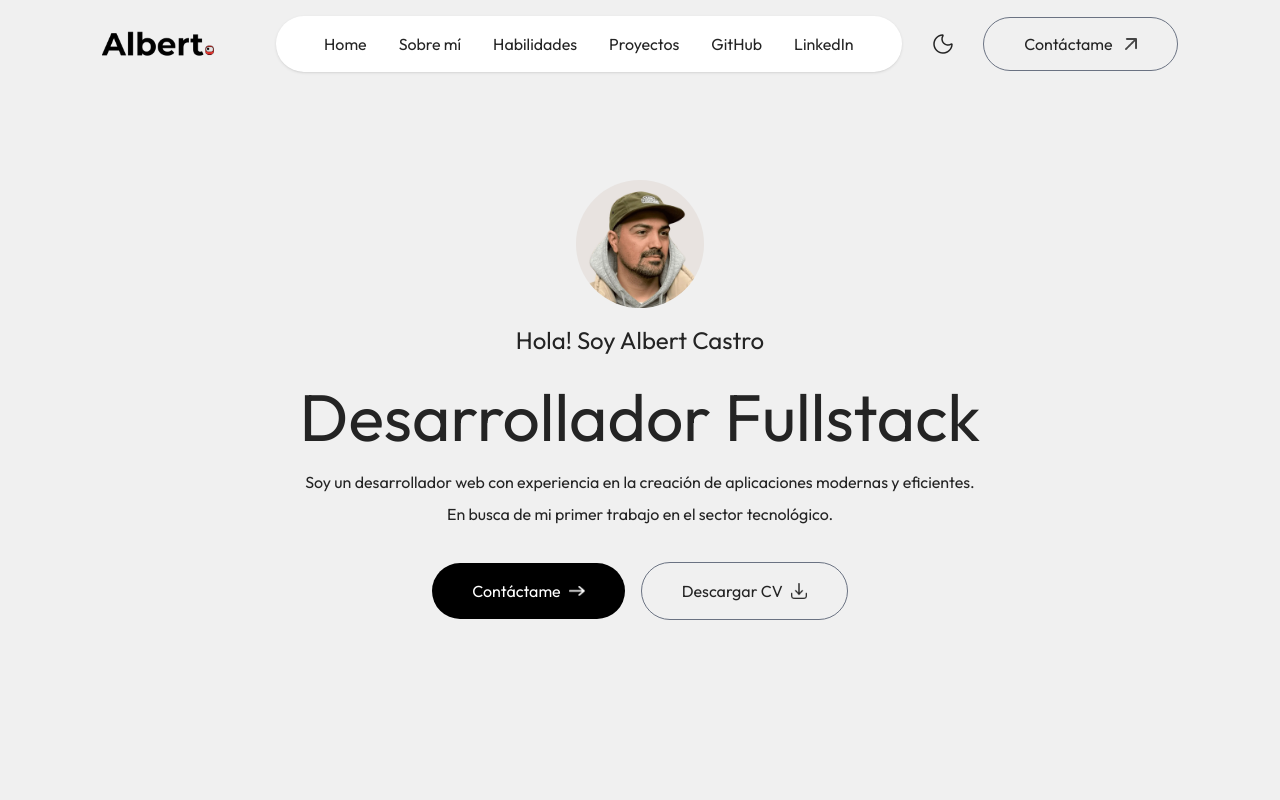
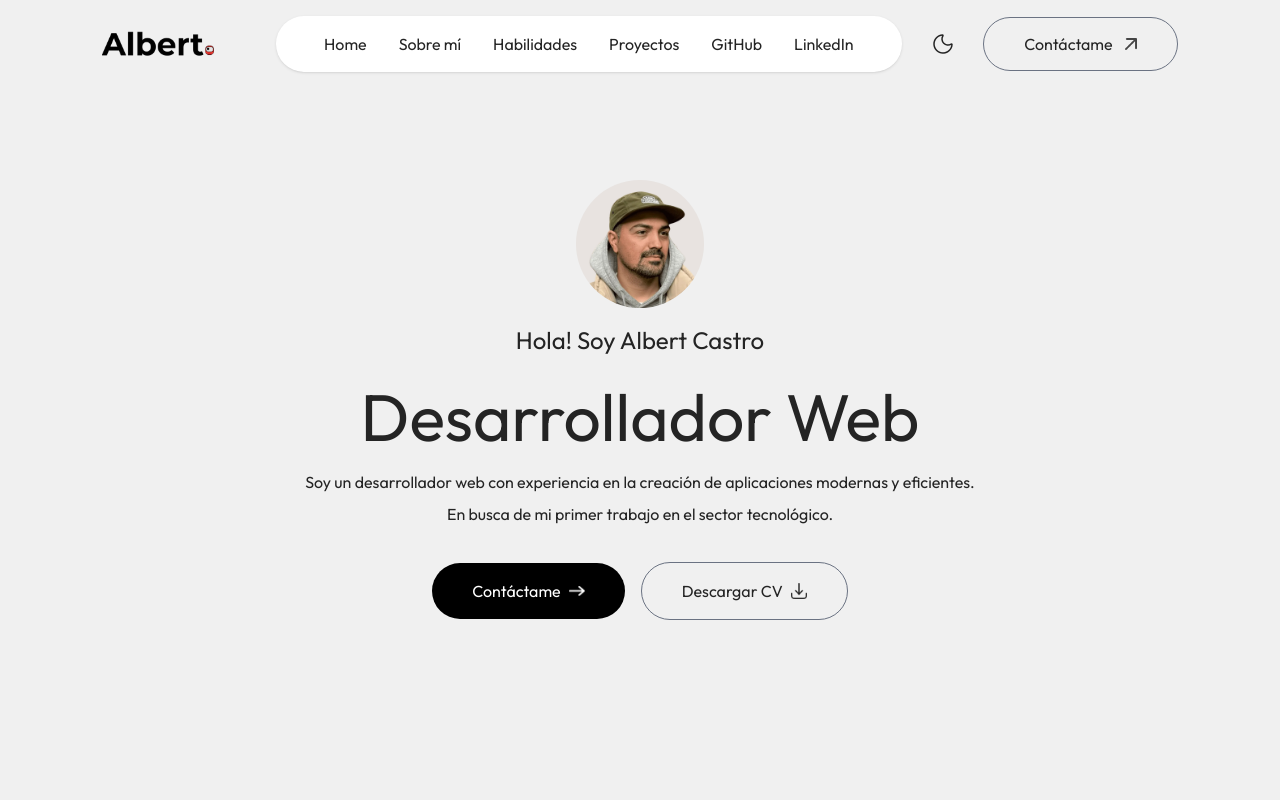
Before and after one commit to BeruzDev/next-portfolio, a Next.js app: page / in a window 1280 px wide. Shown: the top 800 px of the page. Built offline with nearby package versions, Linux system fonts and the light colour scheme.

Commit message:
header update

```diff
--- a/app/components/Header.jsx
+++ b/app/components/Header.jsx
@@ -32,7 +32,7 @@ const Header = ({ isDarkMode }) => {
         transition={{ duration: 0.8, delay: 0.5 }}
         className="text-3xl sm:text-6xl lg:text-[66px]"
       >
-        Desarrollador Fullstack
+        Desarrollador Web
       </motion.h1>
 
       <motion.p
```
